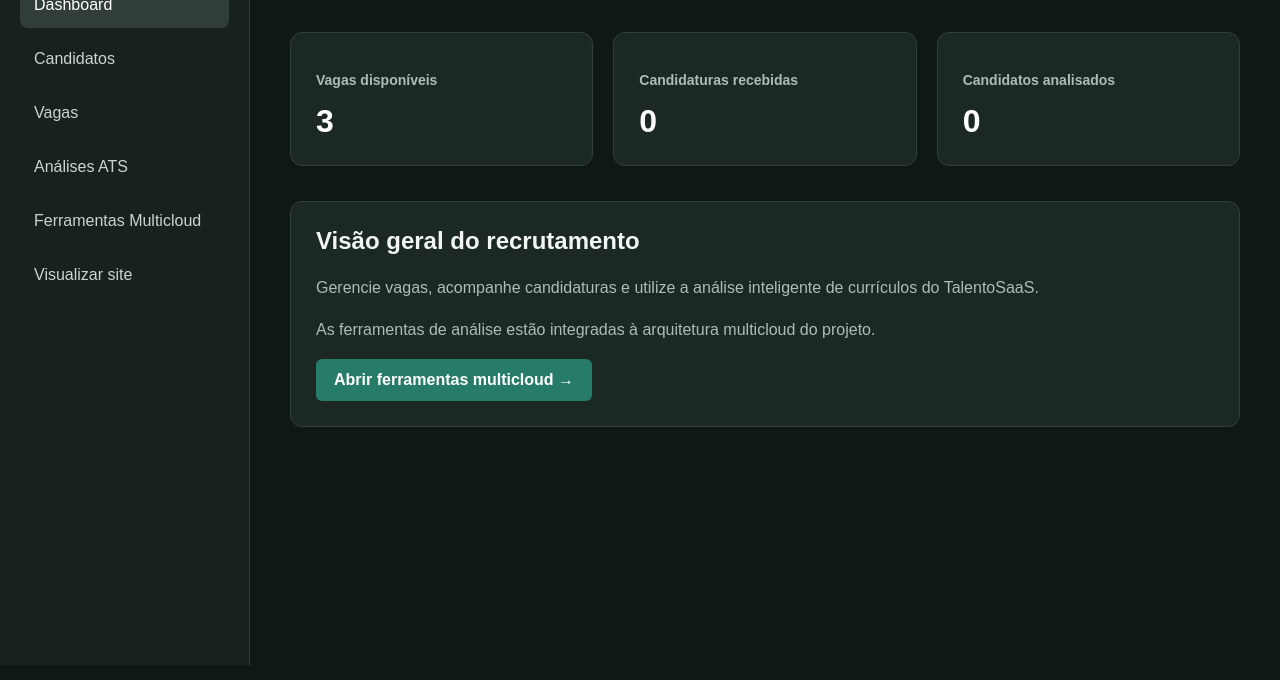
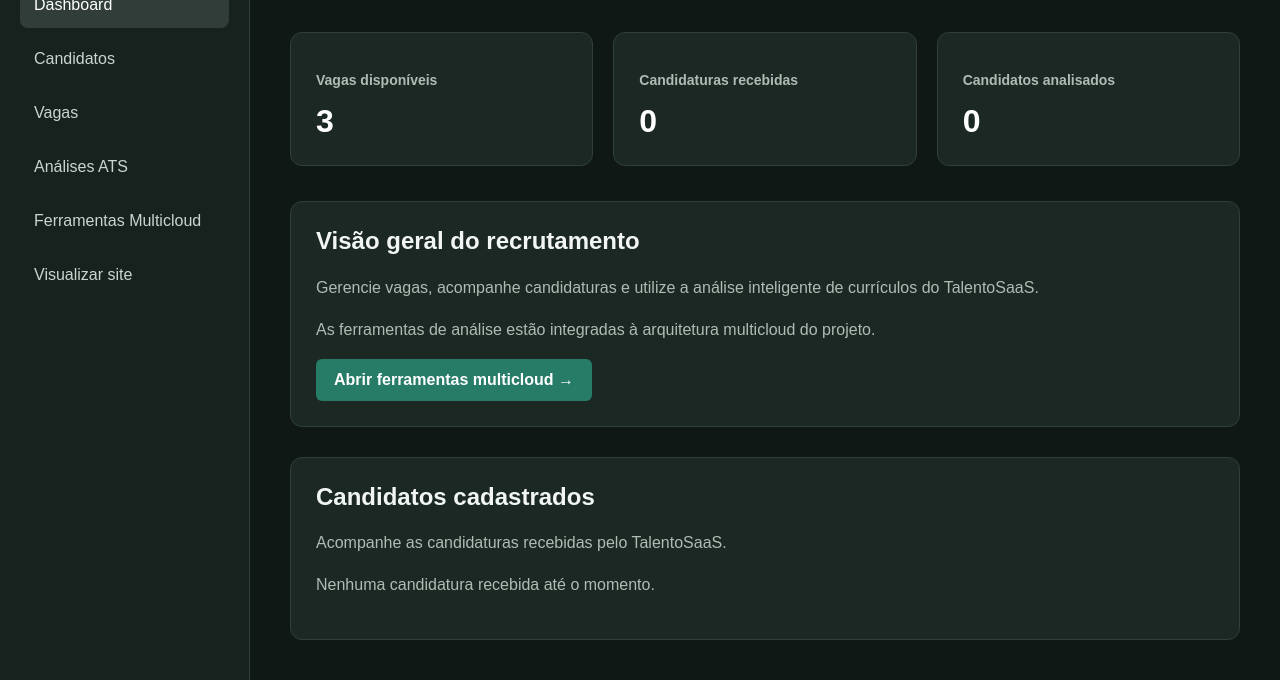
Before and after one commit to AdrianoJr07/talentosaas-multicloud, a plain HTML site: page frontend-app/admin/index.html in a window 1280 px wide. Shown: the part 135-815 px from the top of the page. Drawn offline with Linux system fonts and the light colour scheme.

Commit message:
Update index.html

```diff
--- a/frontend-app/admin/index.html
+++ b/frontend-app/admin/index.html
@@ -217,6 +217,15 @@
       </a>
     </section>
 
+    <section class="panel" id="candidatos" style="margin-top: 30px;">
+  <h2>Candidatos cadastrados</h2>
+  <p>Acompanhe as candidaturas recebidas pelo TalentoSaaS.</p>
+
+  <div id="lista-candidatos">
+    <p>Nenhuma candidatura recebida até o momento.</p>
+  </div>
+</section>
+
   </main>
 
 </div>
```
